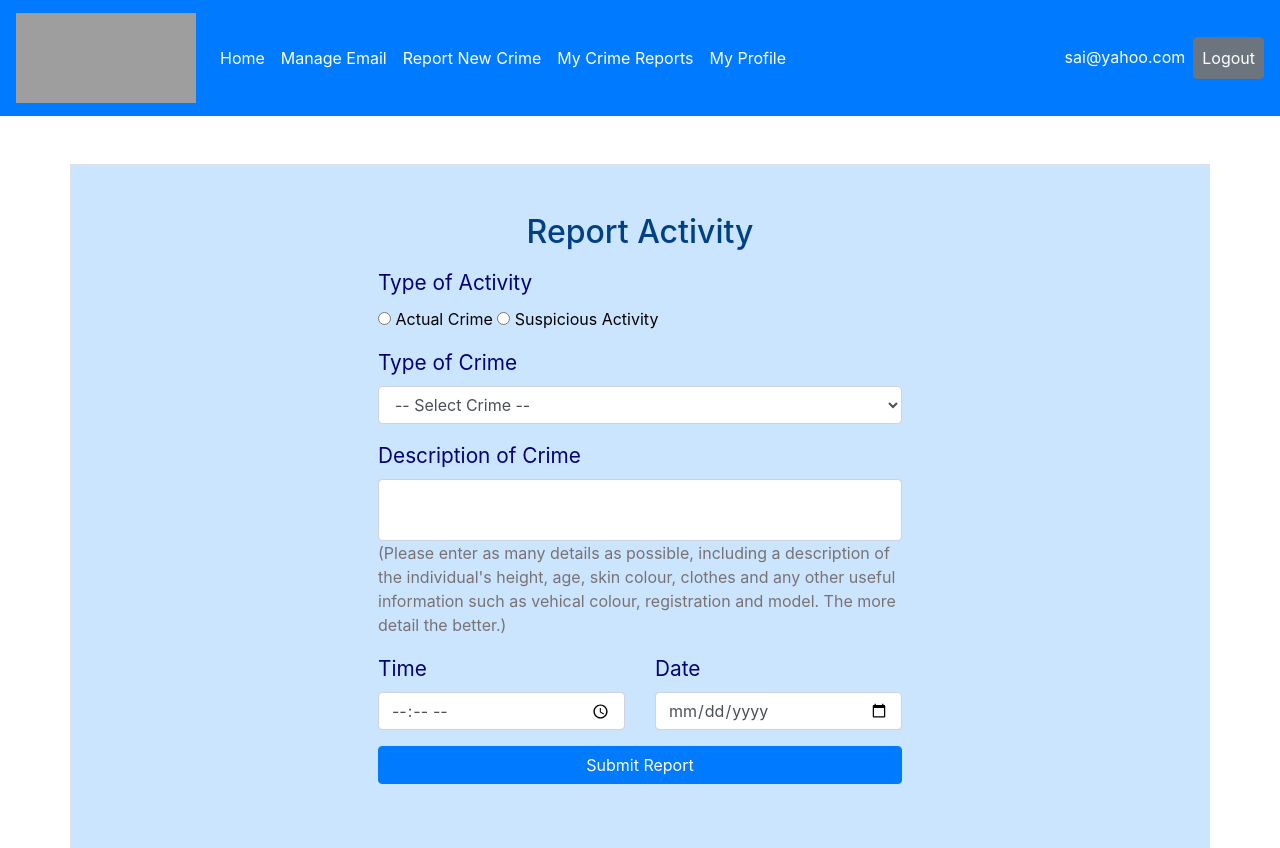
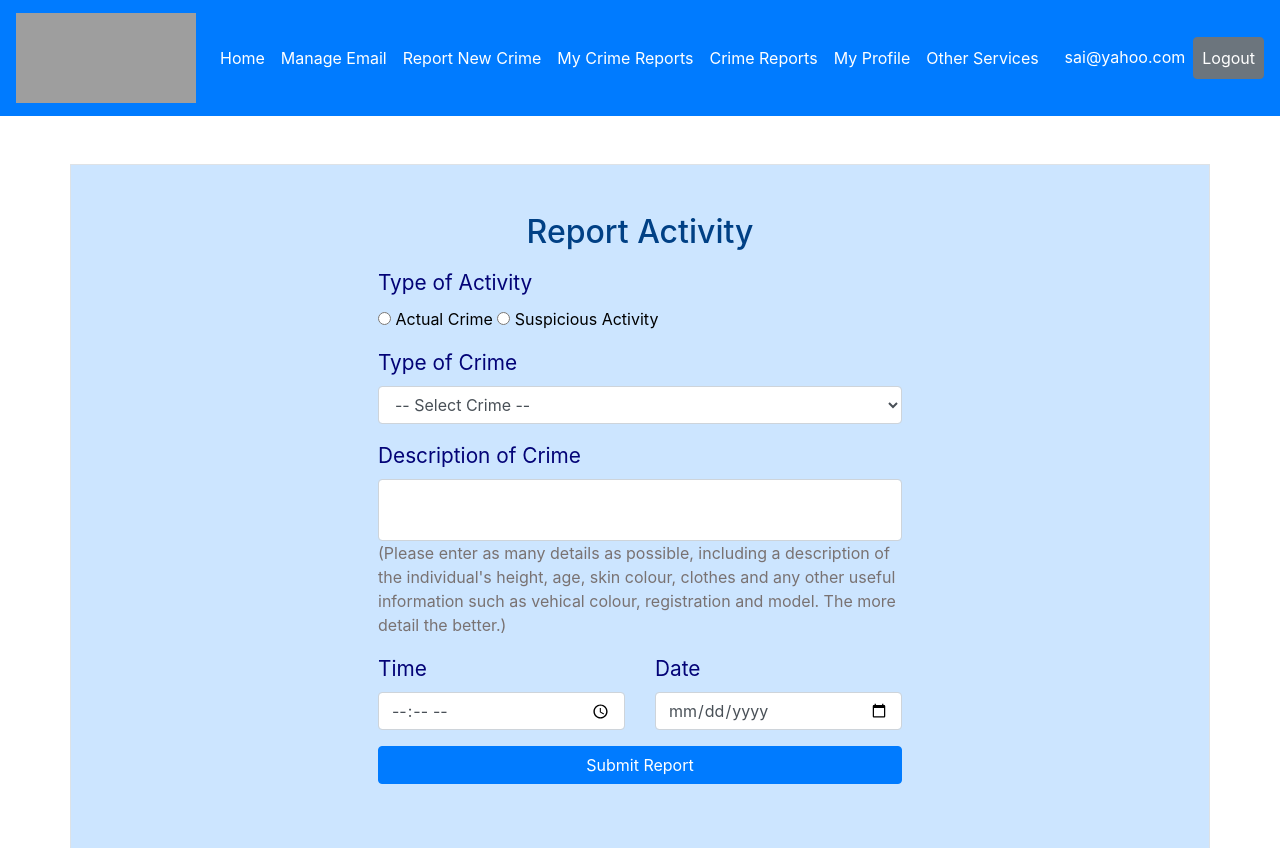
Before and after one commit to saikiran2693/CAWA-CrimeAlertWebApp, a PHP site: page /crime-report.php in a window 1280 px wide. Shown: the top 848 px of the page. Run offline with PHP 8.4, Linux system fonts and the light colour scheme; a user stored in the database is signed in; grey boxes are pictures that could not be loaded.

Commit message:
Add files via upload

```diff
--- a/userheader.php
+++ b/userheader.php
@@ -34,9 +34,15 @@ if (!isset($_SESSION['EmailUser'])) {
             <li class="nav-item">
                 <a class="text-white nav-link" href="view-my-report.php">My Crime Reports</a>
             </li>
+            <li class="nav-item">
+                <a class="text-white nav-link" target="_blank" href="view-all-reports.php">Crime Reports</a>
+            </li>
 
             <li class="nav-item">
                 <a class="text-white nav-link" href="user-profile.php">My Profile</a>
+            </li>
+            <li class="nav-item">
+                <a class="text-white nav-link" href="other-services.php">Other Services</a>
             </li>
         </ul>
         <form class="form-inline my-2 my-lg-0">
```
